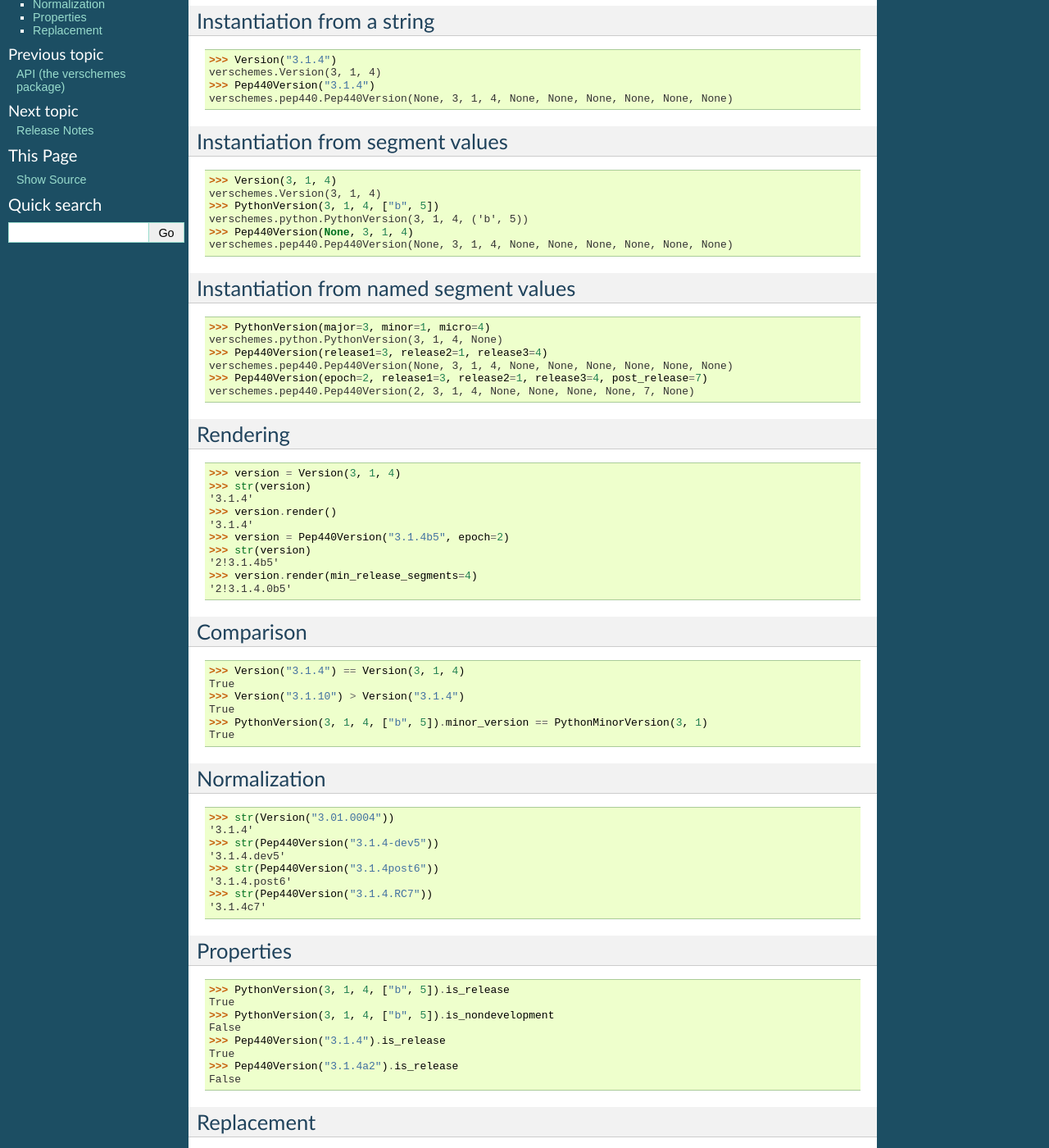
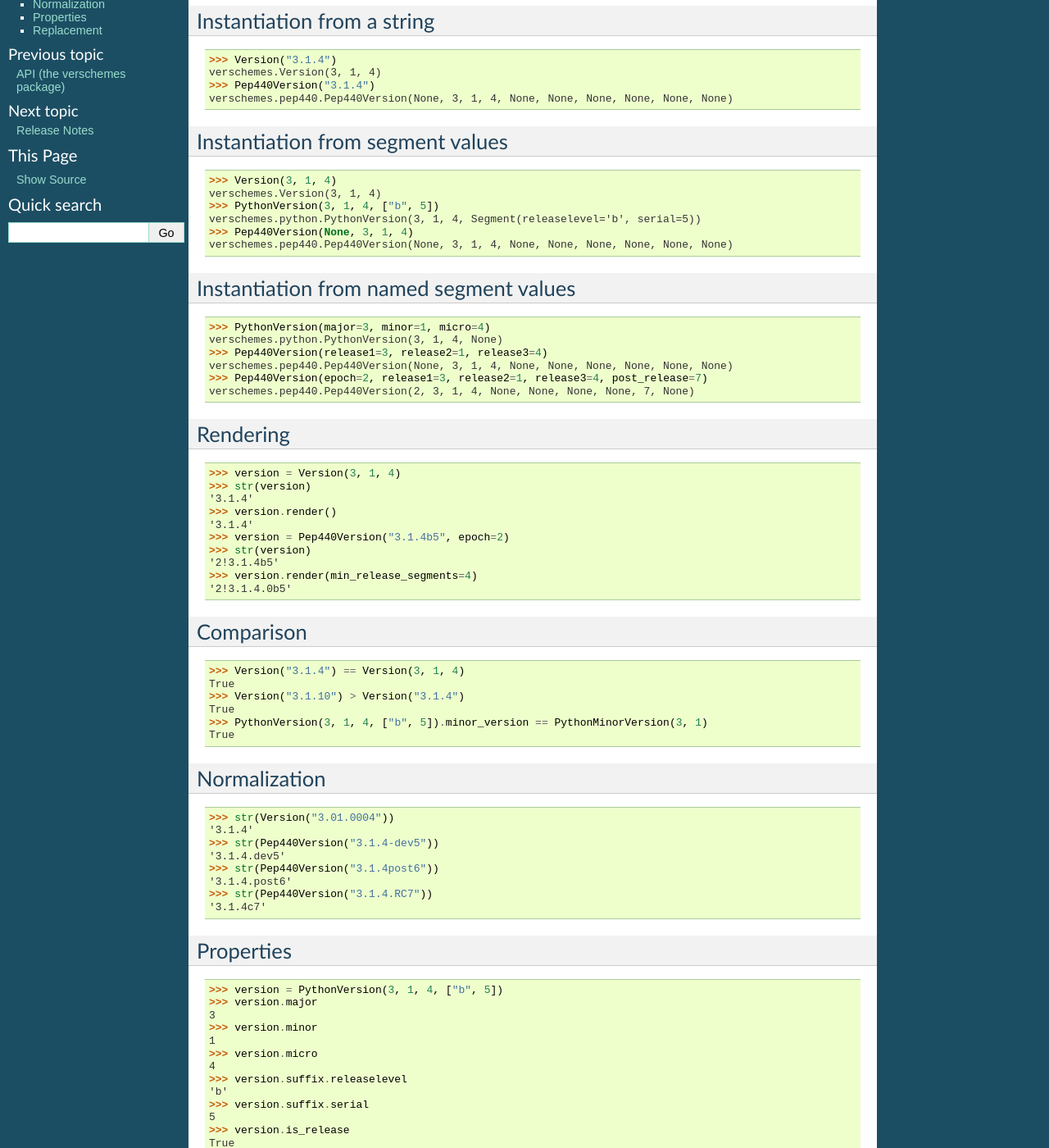
Before and after one commit to gnuworldman/verschemes, a Sphinx documentation site: the page built from docs/examples.rst, in a window 1280 px wide and 1400 px high, scrolled down 221 px. Shown: the whole window at 82% size. Built offline with Sphinx 7.4.7, drawn with Linux system fonts in a browser that asks for light colours.

Commit message:
Fix #4: Implement segment field access by name.

```diff
--- a/docs/examples.rst
+++ b/docs/examples.rst
@@ -22,7 +22,7 @@ Instantiation from segment values
 >>> Version(3, 1, 4)
 verschemes.Version(3, 1, 4)
 >>> PythonVersion(3, 1, 4, ["b", 5])
-verschemes.python.PythonVersion(3, 1, 4, ('b', 5))
+verschemes.python.PythonVersion(3, 1, 4, Segment(releaselevel='b', serial=5))
 >>> Pep440Version(None, 3, 1, 4)
 verschemes.pep440.Pep440Version(None, 3, 1, 4, None, None, None, None, None, None)
 
@@ -75,9 +75,20 @@ Normalization
 Properties
 ----------
 
->>> PythonVersion(3, 1, 4, ["b", 5]).is_release
+>>> version = PythonVersion(3, 1, 4, ["b", 5])
+>>> version.major
+3
+>>> version.minor
+1
+>>> version.micro
+4
+>>> version.suffix.releaselevel
+'b'
+>>> version.suffix.serial
+5
+>>> version.is_release
 True
->>> PythonVersion(3, 1, 4, ["b", 5]).is_nondevelopment
+>>> version.is_nondevelopment
 False
 >>> Pep440Version("3.1.4").is_release
 True
--- a/src/verschemes/__init__.py
+++ b/src/verschemes/__init__.py
@@ -269,7 +269,10 @@ class SegmentDefinition(collections.namedtuple('_SegmentDefinition',
             except (TypeError, ValueError):
                 value = None
             result.append(value)
-        return result[0] if len(fields) == 1 else tuple(result)
+        return (result[0] if len(fields) == 1 else
+                collections.namedtuple('Segment',
+                                       ' '.join(x.name for x in fields)
+                                       )(*result))
 
     @property
     def re_pattern(self):
```
Also changed, not shown: 3 other files.
